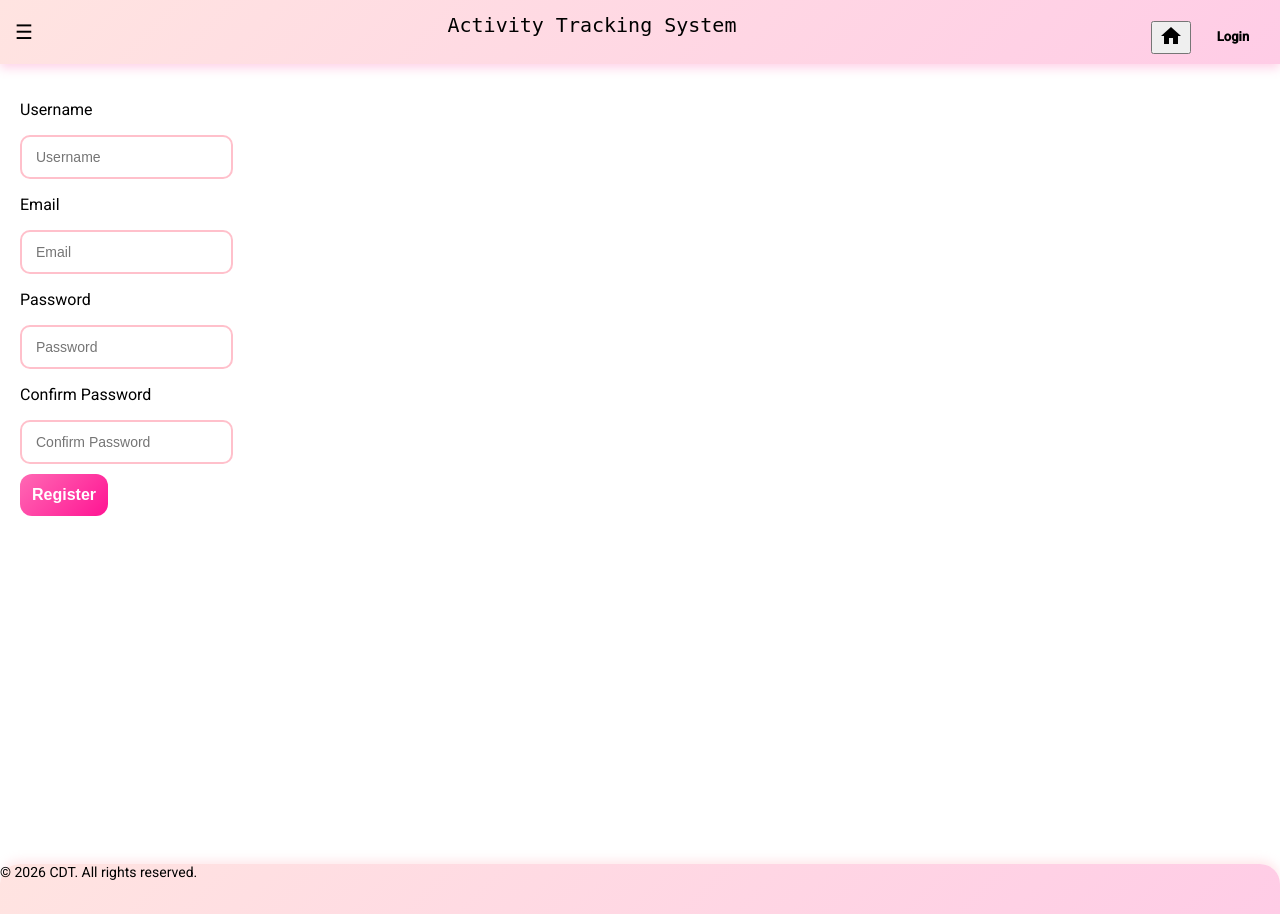
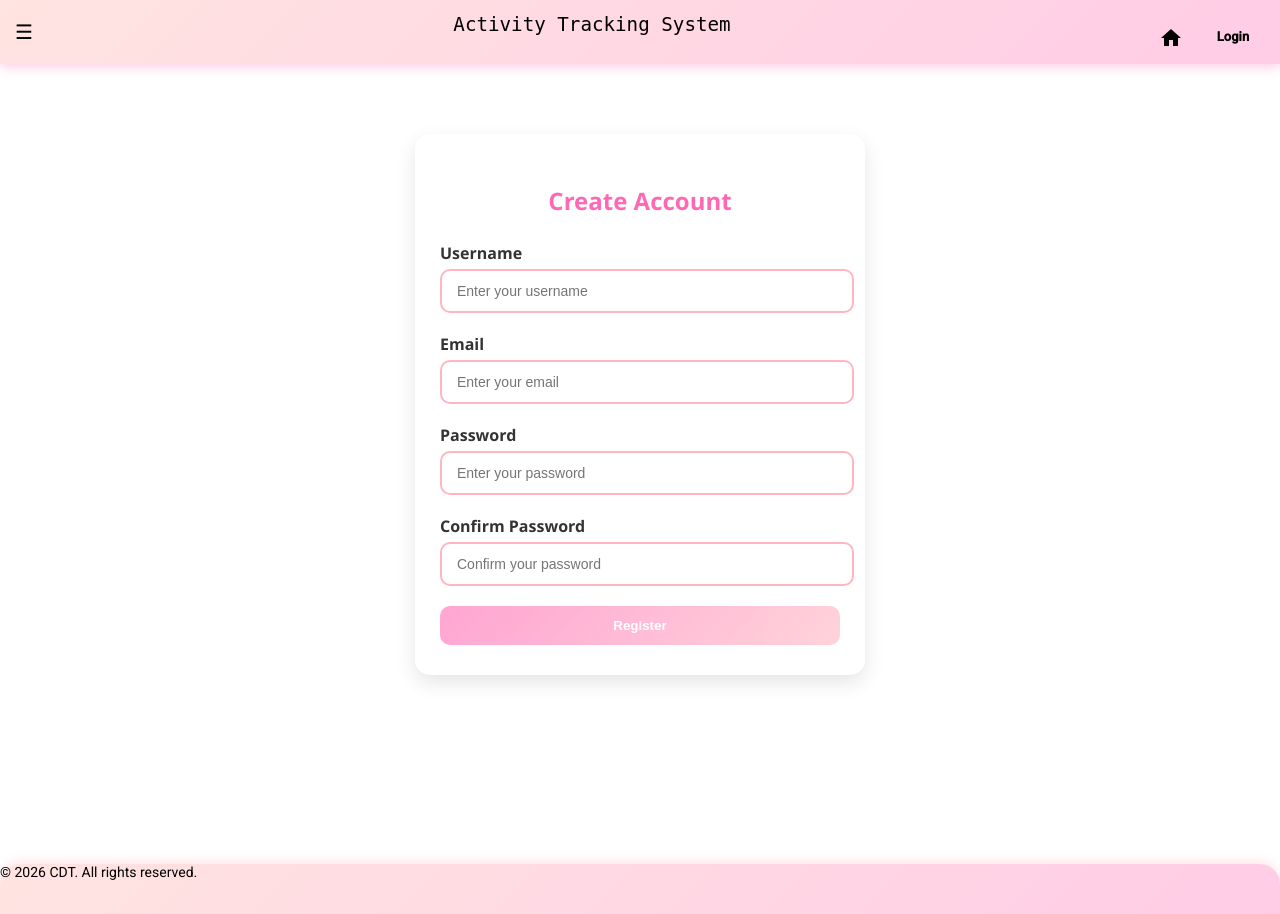
Before and after one commit to EmmanuelPangan/ojt-training, an Angular app: page /register in a window 1280 px wide. Built offline with nearby package versions, Linux system fonts and the light colour scheme.

Commit message:
register

```diff
--- a/src/app/header/header.component.css
+++ b/src/app/header/header.component.css
@@ -10,7 +10,7 @@
   flex-wrap: wrap;
 }
 .spacer {
-  flex: 1 1 auto;
+  flex: 1 ;
   display: none;
 }
 
@@ -79,7 +79,11 @@ a[mat-button] {
 .head .title {
   margin-bottom: 15px;}
 
-
+  .title {
+    flex: 1;
+    text-align: center;
+    font-size: 1.2rem;
+  }
 
 @media (max-width: 768px) {
   .head {
--- a/src/app/header/header.component.html
+++ b/src/app/header/header.component.html
@@ -4,7 +4,7 @@
 
   <span class="spacer"></span>
   <nav class="nav-links">
-    <button mat-icon button routerLink="/home">
+    <button mat-icon-button routerLink="/home" aria-label="Home">
       <mat-icon>home</mat-icon>
     </button>
 
--- a/src/app/login/login.component.css
+++ b/src/app/login/login.component.css
@@ -40,7 +40,8 @@
 }
 .Container input:focus {
   background-color: #ffe4e1;
-  box-shadow: 0 0 5px rgba(255, 182, 193, 0.7);
+  box-shadow: 0 0 5px rgba(245, 91, 114, 0.7);
+  color: #ff69b4;
 }
 .Container p {
   margin-top: 15px;
@@ -68,7 +69,7 @@
   font-size: 16px;
   font-weight: bold;
   cursor: pointer;
-  background: linear-gradient(135deg, #ffb6c1, #ff69b4);
+  background: linear-gradient(135deg, #ff69b4, #ff1493);
   color: #fff;
   transition: all 0.3s ease;
 }
--- a/src/app/login/login.component.ts
+++ b/src/app/login/login.component.ts
@@ -1,6 +1,8 @@
 import { Component } from '@angular/core';
 import { Router } from '@angular/router';
 import { AuthService } from '../auth.service';
+import { UserService } from '../user.service';
+import { FormBuilder, FormGroup, Validators } from '@angular/forms';
 
 @Component({
   selector: 'app-login',
@@ -11,12 +13,38 @@ export class LoginComponent {
   username = '';
   password = '';
   error = '';
+  loginForm: FormGroup;
 
   constructor(
     private authService: AuthService,
     private router: Router,
+    private userService: UserService,
+    private fb: FormBuilder,
+  ) {
+    this.loginForm = this.fb.group({
+      email: ['', [Validators.required, Validators.email]],
+      password: ['', Validators.required]
+    });
+  }
 
-  ) { }
+  onLogin() {
+    if (this.loginForm.invalid) {
+      alert('⚠ Please fill all fields');
+      return;
+    }
+
+    const { email, password } = this.loginForm.value;
+
+    const isValid = this.userService.login(email, password);
+
+    if (isValid) {
+      alert('✅ Login successful!');
+      localStorage.setItem('loggedInUser', email);
+    } else {
+      alert('❌ Invalid email or password');
+    }
+  }
+
   login() {
     console.log('Login button clicked');
     const success = this.authService.login(this.username, this.password);
--- a/src/app/pages/home/home.component.html
+++ b/src/app/pages/home/home.component.html
@@ -1,5 +1,5 @@
 <main class="home-wrapper">
     <section class="welcome-section">
-        <h2>Welcome to My Exercises!</h2>
-        <p>Track your daily activities, set goals, and stay motivated! 💪✨</p>
+        <h2>Welcome to My trainning on Angular!</h2>
+        <p>Track daily activities, set goals, and stay motivated! 💪✨</p>
     </section>
--- a/src/app/register/register.component.css
+++ b/src/app/register/register.component.css
@@ -1,94 +1,92 @@
-form[formGroup] {
+/* Container */
+.reg-form {
+  width: 100%;
   max-width: 400px;
-  padding: 30px;
-  background: linear-gradient(145deg, #ffb6c1, #ff69b4);
-  border-radius: 16px;
-  box-shadow: 0 10px 25px rgba(255, 105, 180, 0.3);
-  display: flex;
-  flex-direction: column;
-  gap: 15px;
+  margin: 50px auto;
+  background: #fff;
+  padding: 30px 25px;
+  border-radius: 15px;
+  box-shadow: 0 8px 20px rgba(0,0,0,0.1);
+  font-family: 'Segoe UI', Tahoma, Geneva, Verdana, sans-serif;
 }
 
+/* Form Title */
+.reg-form h2 {
+  text-align: center;
+  color: #ff69b4;
+  margin-bottom: 25px;
+  font-size: 24px;
+}
 
-form input {
-  padding: 12px 14px;
+/* Form groups */
+.form-group {
+  margin-bottom: 20px;
+}
+
+.form-group label {
+  display: block;
+  font-weight: 600;
+  margin-bottom: 5px;
+  color: #333;
+}
+
+.form-group input {
+  width: 95%;
+  padding: 12px 15px;
+  border: 2px solid #ffb6c1;
   border-radius: 10px;
-  border: 2px solid #ffc0cb;
   font-size: 14px;
   outline: none;
   transition: all 0.3s ease;
 }
 
-form input:focus {
-  border-color: #ff1493;
-  box-shadow: 0 0 6px rgba(255, 105, 180, 0.5);
+.form-group input:focus {
+  border-color: #ff69b4;
+  box-shadow: 0 0 5px rgba(255,105,180,0.5);
 }
 
+/* Error message */
+.error {
+  color: #ff4d6d;
+  font-size: 12px;
+  margin-top: 5px;
+  display: block;
+}
 
-form div {
+/* Buttons */
+.btn {
+  width: 100%;
+  padding: 12px;
+  background: linear-gradient(135deg, #ff69b4, #ffb6c1);
+  border: none;
+  border-radius: 10px;
   color: #fff;
   font-weight: bold;
-  background: rgba(255, 20, 147, 0.7);
-  padding: 6px 10px;
-  border-radius: 8px;
-  font-size: 13px;
+  cursor: pointer;
+  transition: 0.3s ease;
 }
 
-
-form button[type="submit"] {
-  margin-top: 10px;
-  padding: 12px;
-  border-radius: 12px;
-  border: none;
-  background: linear-gradient(135deg, #ff69b4, #ff1493);
-  color: white;
-  font-size: 16px;
-  font-weight: bold;
-  cursor: pointer;
-  transition: transform 0.2s ease, box-shadow 0.2s ease;
+.btn:disabled {
+  opacity: 0.6;
+  cursor: not-allowed;
 }
 
-form button[type="submit"]:hover {
-  transform: translateY(-2px);
-  box-shadow: 0 6px 15px rgba(255, 20, 147, 0.4);
+.btn:hover:not(:disabled) {
+  background: linear-gradient(135deg, #ff85c1, #ff99d1);
 }
 
-
+/* Message box */
 .message-box {
-  margin-top: 15px;
-  padding: 15px 20px;
-  background: rgba(255, 20, 147, 0.8);
-  border-radius: 12px;
+  margin-top: 20px;
+  background: #ffe4e1;
+  border: 1px solid #ffb6c1;
+  padding: 15px;
+  border-radius: 10px;
   text-align: center;
-  color: #fff;
-  font-weight: bold;
-  animation: fadeIn 0.3s ease-in-out;
 }
 
-
-.message-box button {
+.close-btn {
   margin-top: 10px;
-  padding: 8px 12px;
-  border: none;
-  background: #ff69b4;
-  color: #fff;
-  border-radius: 8px;
-  font-weight: bold;
-  cursor: pointer;
-  transition: all 0.2s ease;
+  width: auto;
+  padding: 8px 16px;
 }
-
-.message-box button:hover {
-  background: #ff1493;
-}
-
-@keyframes fadeIn {
-  from { opacity: 0; transform: translateY(-10px);}
-  to { opacity: 1; transform: translateY(0);}
-}
-@media (max-width: 450px) {
-  form[formGroup] {
-    width: 90%;
-    padding: 20px;
-  }
-}
--- a/src/app/register/register.component.html
+++ b/src/app/register/register.component.html
@@ -1,20 +1,33 @@
-<form [formGroup]="registerForm" (ngSubmit)="onSubmit()">
-    <p>Username</p>
-    <input formControlName="username" placeholder="Username">
-    <p>Email</p>
-    <input formControlName="email" placeholder="Email">
-    <p>Password</p>
-    <input formControlName="password" type="password" placeholder="Password">
-    <p>Confirm Password</p>
-    <input formControlName="confirmPassword" type="password" placeholder="Confirm Password">
+<form [formGroup]="registerForm" (ngSubmit)="onSubmit()" class="reg-form">
+    <h2>Create Account</h2>
 
-    <div *ngIf="registerForm.get('confirmPassword') && registerForm.get('confirmPassword').errors?.mismatch">
-        Passwords do not match
+    <div class="form-group">
+        <label>Username</label>
+        <input formControlName="username" placeholder="Enter your username">
     </div>
-    <br>
-    <button type="submit" [disabled]="registerForm.invalid">Register</button>
+
+    <div class="form-group">
+        <label>Email</label>
+        <input formControlName="email" placeholder="Enter your email">
+    </div>
+
+    <div class="form-group">
+        <label>Password</label>
+        <input formControlName="password" type="password" placeholder="Enter your password">
+    </div>
+
+    <div class="form-group">
+        <label>Confirm Password</label>
+        <input formControlName="confirmPassword" type="password" placeholder="Confirm your password">
+        <small class="error" *ngIf="registerForm.get('confirmPassword')?.errors?.mismatch">
+            Passwords do not match
+        </small>
+    </div>
+
+    <button type="submit" [disabled]="registerForm.invalid" class="btn">Register</button>
+
     <div *ngIf="showBox" class="message-box">
         <p>Registration successful!</p>
-        <button (click)="closeBox()">Close</button>
+        <button (click)="closeBox()" class="btn close-btn">Close</button>
     </div>
 </form>
--- /dev/null
+++ b/src/app/user.service.ts
@@ -0,0 +1,32 @@
+import { Injectable } from '@angular/core';
+
+@Injectable({
+  providedIn: 'root'
+})
+export class UserService {
+  private storageKey = 'users';
+
+  constructor() { }
+  getUsers() {
+    return JSON.parse(localStorage.getItem(this.storageKey) || '[]');
+  }
+
+  saveUser(user: any) {
+    const users = this.getUsers();
+    users.push(user);
+    localStorage.setItem(this.storageKey, JSON.stringify(users));
+  }
+
+  emailExists(email: string): boolean {
+    const users = this.getUsers();
+    return users.some((u: any) => u.email === email);
+  }
+  login(email: string, password: string): boolean {
+    const users = this.getUsers();
+
+    return users.some(
+      (user: any) =>
+        user.email === email && user.password === password
+    );
+  }
+}
```
Also changed, not shown: src/app/api.service.ts (+5 -2 lines), src/app/register/register.component.ts (+40 -11 lines), 1 other file (tests, documents, lock files or other folders).
